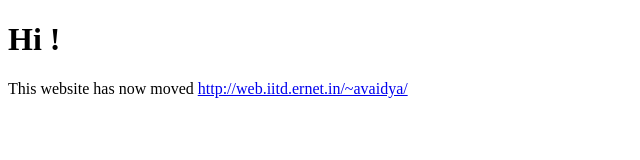
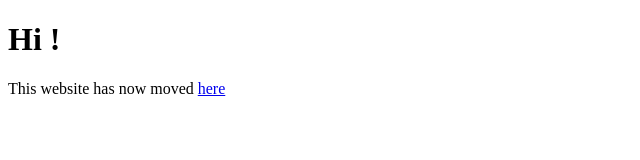
Before and after one commit to ashwinivd/ashwinivd.github.io, a plain HTML site: page index.html in a window 1280 px wide. Shown: the whole page, without its empty margins (0-640 px from the left). Drawn offline with Linux system fonts and the light colour scheme.

Commit message:
Update index.html

```diff
--- a/index.html
+++ b/index.html
@@ -5,7 +5,7 @@
 	</head>
 	<body>
         		<h1>Hi !</h1>
-	<p> This website has now moved <a href="here">http://web.iitd.ernet.in/~avaidya/</a></p>
+	<p> This website has now moved <a href="http://web.iitd.ernet.in/~avaidya/">here</a></p>
 
 	</body>
 </html>
```
